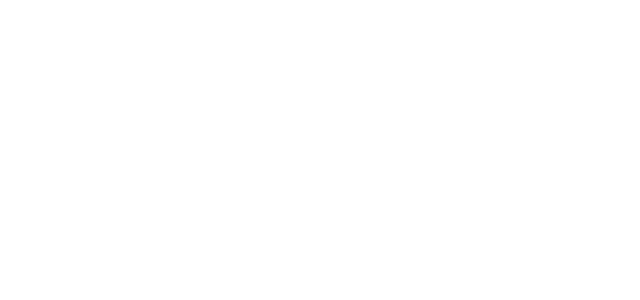
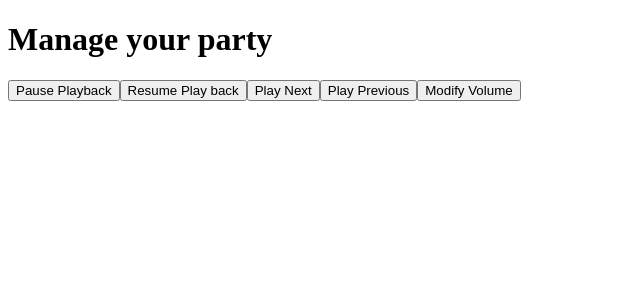
Before and after one commit to ttamalito/spotify_party_frontend, a React (Create React App) app: page /party/1 in a window 1280 px wide. Before the commit this address had no page. Shown: the top 300 px of the page, without its empty margins (0-640 px from the left). Built offline with nearby package versions, Linux system fonts and the light colour scheme.

Commit message:
redirecit after login

```diff
--- a/src/pages/Login.js
+++ b/src/pages/Login.js
@@ -41,6 +41,8 @@
             let date = new Date();
             date.setTime(date.getTime()+3600000); // 1 hour
             document.cookie = `${txt}; expires=${date.toUTCString()}`;
+            // redirect
+            window.location.href = '/';
         });
     })
 }
--- a/src/pages/party/PlayWithParty.js
+++ b/src/pages/party/PlayWithParty.js
@@ -15,7 +15,7 @@
 
     let previousButton =  <button  onClick={playPrevious}> Play Previous</button>
 
-    let modifyVolumeButton = <button  onClick={modifyVolumeg}> Modify Volume</button>
+    let modifyVolumeButton = <button  onClick={modifyVolume}> Modify Volume</button>
     return (
         <>
             <h1>Manage your party</h1>
```
